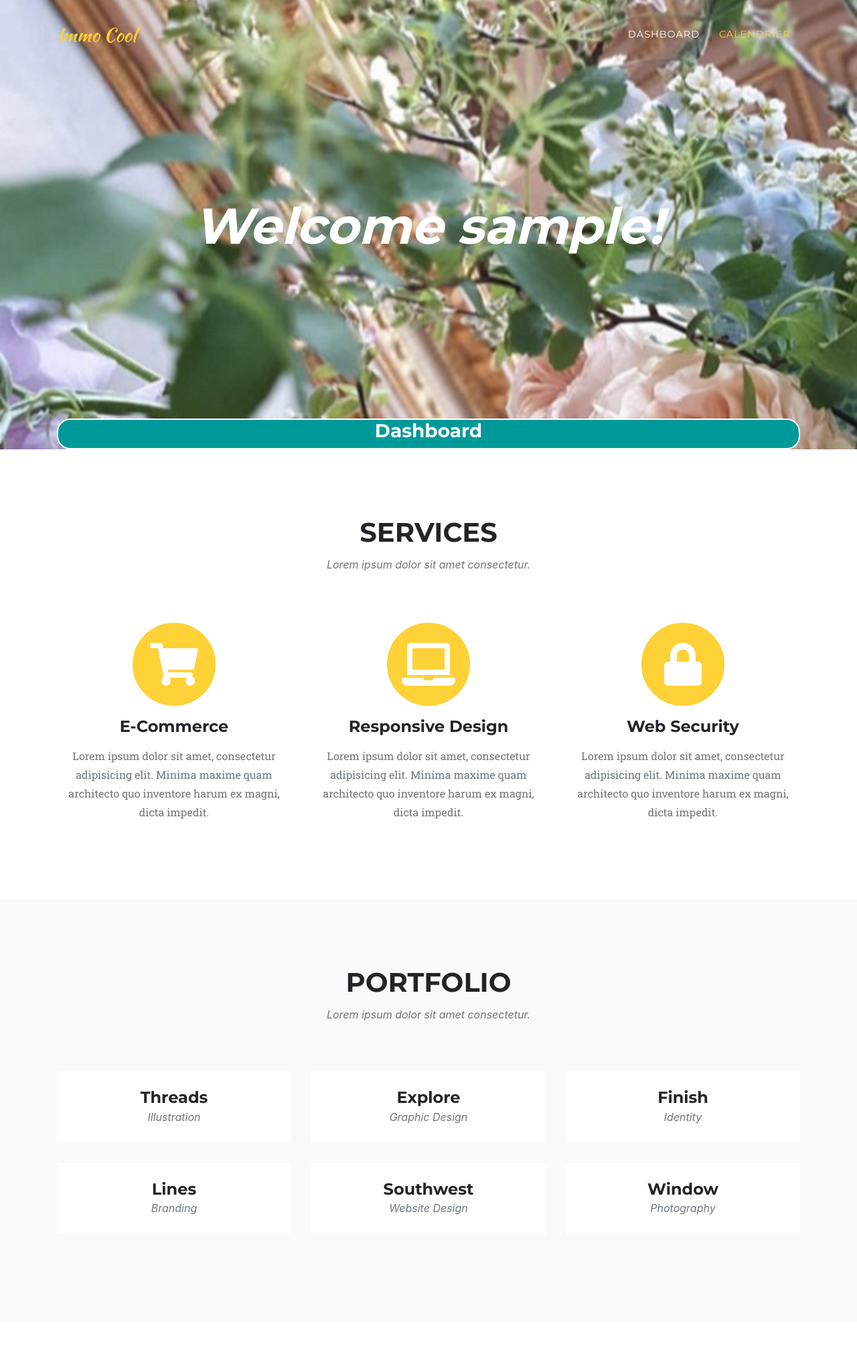
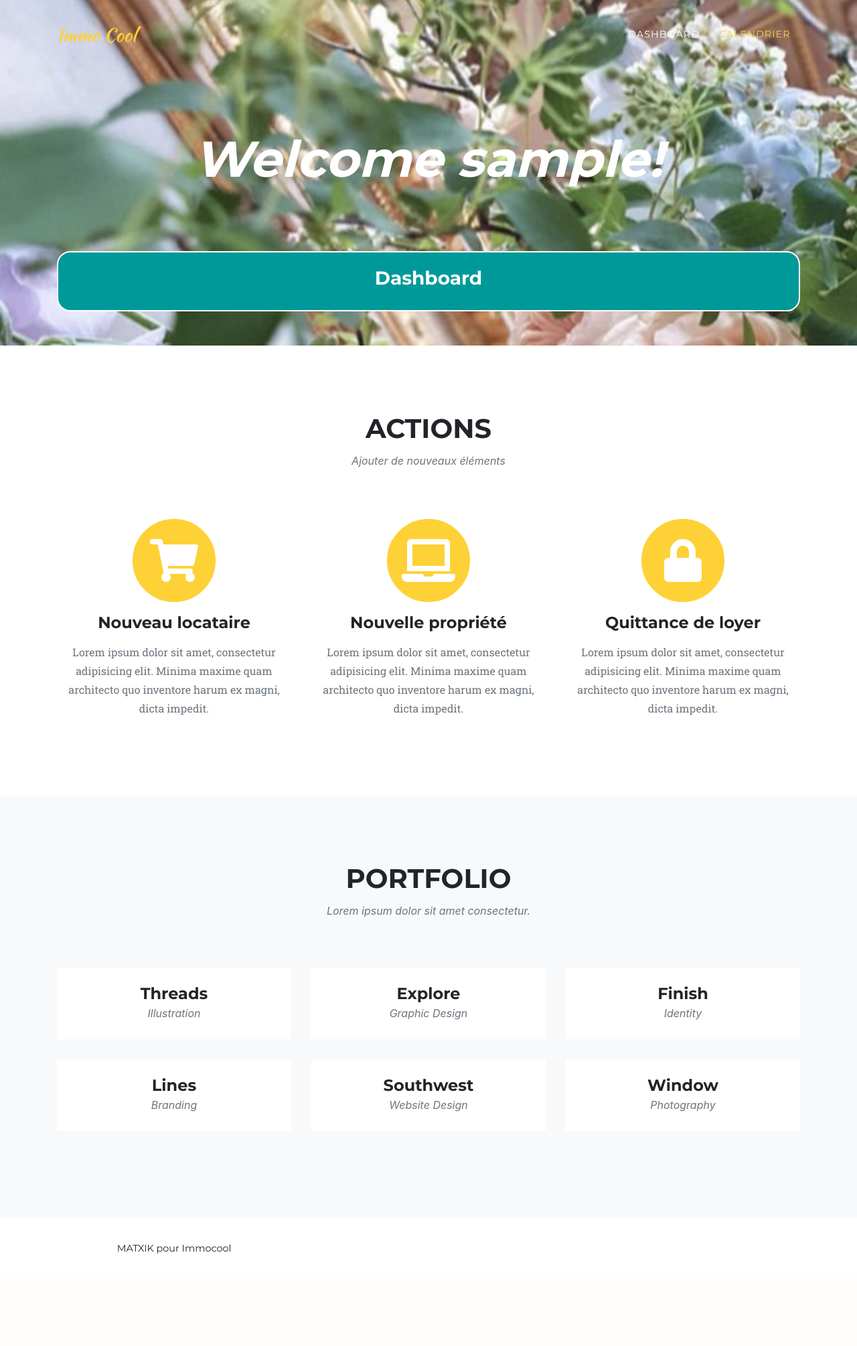
Before and after one commit to dorisak/immo_cool, a Django app: template home/templates/home/index.html in a window 1280 px wide. Shown: the top 2010 px of the page at 67% size. After the commit the page ends 1872 px from the top, so only its background shows below. Run offline with Django 3.2, Linux system fonts and the light colour scheme; the template is opened without the code that fills it, so the values that code supplies are empty; the visitor is signed in with stand-in values (Sample User, id 1); some libraries are stand-ins or nearby versions; some web fonts are replaced.

Commit message:
design home finalisé

```diff
--- a/home/static/home/css/agency.css
+++ b/home/static/home/css/agency.css
@@ -83,6 +83,7 @@
 }
 
 .btn {
+  margin: 2%;
   font-family: 'Montserrat', -apple-system, BlinkMacSystemFont, 'Segoe UI', Roboto, 'Helvetica Neue', Arial, sans-serif, 'Apple Color Emoji', 'Segoe UI Emoji', 'Segoe UI Symbol', 'Noto Color Emoji';
   font-weight: 700;
 }
@@ -174,6 +175,7 @@
 }
 
 header.masthead {
+  padding-bottom: 4%;
   text-align: center;
   color: white;
   background-image: url("../img/fleurs.png");
@@ -185,7 +187,7 @@
 
 header.masthead .intro-text {
   padding-top: 150px;
-  padding-bottom: 100px;
+  padding-bottom: 50px;
 }
 
 header.masthead .intro-text .intro-lead-in {
@@ -206,8 +208,7 @@
 
 @media (min-width: 768px) {
   header.masthead .intro-text {
-    padding-top: 300px;
-    padding-bottom: 200px;
+    padding-top: 200px;
   }
   header.masthead .intro-text .intro-lead-in {
     font-size: 40px;
@@ -226,11 +227,16 @@
 }
 
 .dashboard {
+  padding: 2%;
   border-width: 2px;
   border-color: white;
   border-style: solid;
   border-radius: 20px;
   background-color: #009999;
+}
+
+.property_board h5 {
+  color: white;
 }
 
 .service-heading {
--- a/home/templates/home/index.html
+++ b/home/templates/home/index.html
@@ -12,21 +12,34 @@
     <div class="dashboard">
       <h3>Dashboard</h3>
       {% for people in admin_dash %}
-      <div class="property_board">
+      <div class="admin_board">
         <p> Gestionnaire : {{ people.user.first_name }} {{ people.user.last_name }} </p>
+        <div class="row">
+          <div class="col-lg-12">
+            <div class="row">
               {% for house in people.administrator_property.all %}
-        <div class="property_name">
-          Propriété : {{house.name}}
-        </div>
+              <div class="col-lg-6 property_board">
+                <a href="{% url 'admin:rental_property_change' house.id %}" >
+                  <h5> {{house.name}} </h5>
+                </a>
                 {% for person in house.property_rental.all %}
                 <div class="occupant_name">
+                  {% load admin_urls %}
+                  <a href="{% url 'admin:occupant_occupant_change' person.occupant.id %}" >
                     Locataires : {{person.occupant}}
+                  </a>
                 </div>
                 {% endfor %}
+              </div>
               {% endfor %}
+            </div>
+          </div>
+        </div>
+        <a href="admin/">
           <div class="btn btn-primary btn-xl">
             Mettre à jour
           </div>
+        </a>
       </div>
     {% endfor %}
     </div>
@@ -38,8 +51,8 @@
   <div class="container">
     <div class="row">
       <div class="col-lg-12 text-center">
-        <h2 class="section-heading text-uppercase">Services</h2>
-        <h3 class="section-subheading text-muted">Lorem ipsum dolor sit amet consectetur.</h3>
+        <h2 class="section-heading text-uppercase">Actions</h2>
+        <h3 class="section-subheading text-muted">Ajouter de nouveaux éléments</h3>
       </div>
     </div>
     <div class="row text-center">
@@ -48,7 +61,7 @@
           <i class="fas fa-circle fa-stack-2x text-primary"></i>
           <i class="fas fa-shopping-cart fa-stack-1x fa-inverse"></i>
         </span>
-        <h4 class="service-heading">E-Commerce</h4>
+        <h4 class="service-heading">Nouveau locataire</h4>
         <p class="text-muted">Lorem ipsum dolor sit amet, consectetur adipisicing elit. Minima maxime quam architecto quo inventore harum ex magni, dicta impedit.</p>
       </div>
       <div class="col-md-4">
@@ -56,7 +69,7 @@
           <i class="fas fa-circle fa-stack-2x text-primary"></i>
           <i class="fas fa-laptop fa-stack-1x fa-inverse"></i>
         </span>
-        <h4 class="service-heading">Responsive Design</h4>
+        <h4 class="service-heading">Nouvelle propriété</h4>
         <p class="text-muted">Lorem ipsum dolor sit amet, consectetur adipisicing elit. Minima maxime quam architecto quo inventore harum ex magni, dicta impedit.</p>
       </div>
       <div class="col-md-4">
@@ -64,7 +77,7 @@
           <i class="fas fa-circle fa-stack-2x text-primary"></i>
           <i class="fas fa-lock fa-stack-1x fa-inverse"></i>
         </span>
-        <h4 class="service-heading">Web Security</h4>
+        <h4 class="service-heading">Quittance de loyer</h4>
         <p class="text-muted">Lorem ipsum dolor sit amet, consectetur adipisicing elit. Minima maxime quam architecto quo inventore harum ex magni, dicta impedit.</p>
       </div>
     </div>
```
Also changed, not shown: home/views.py (+0 -16 lines). Lines whose indentation alone changed are shown as unchanged.
